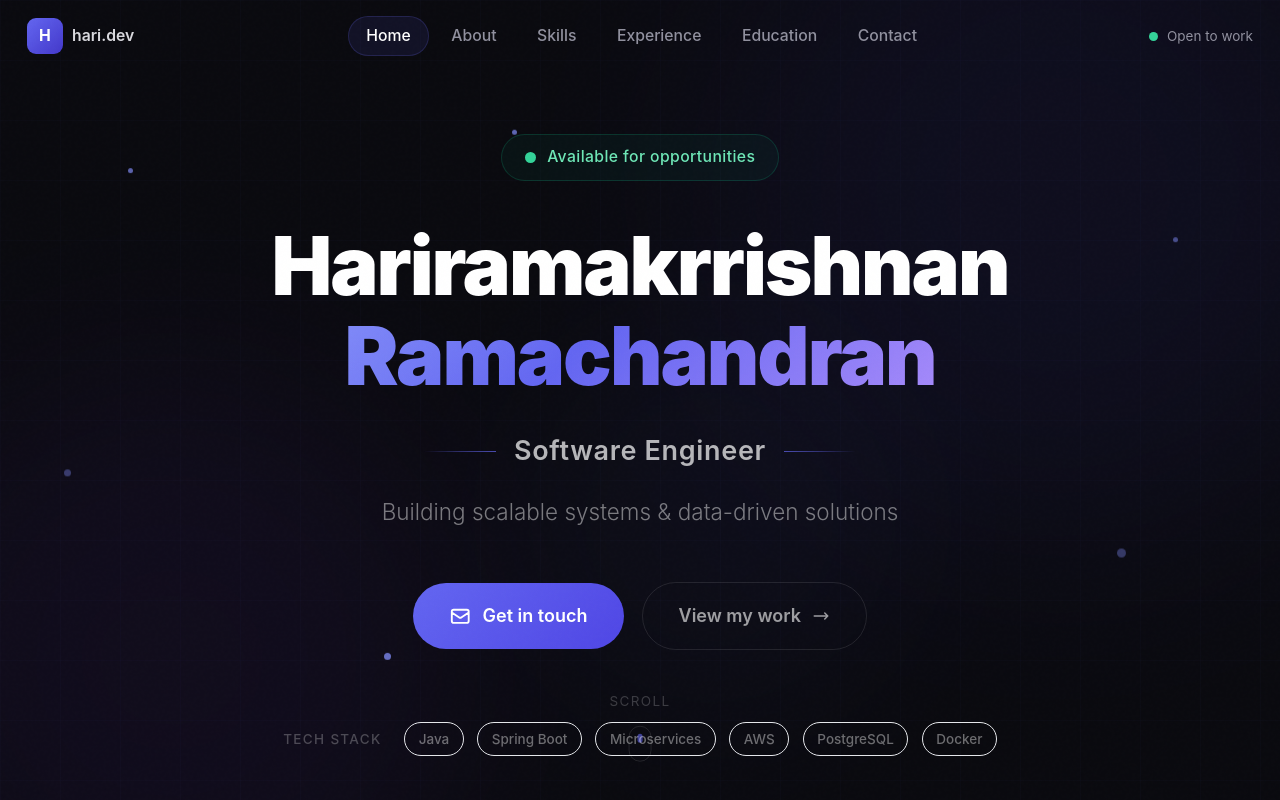
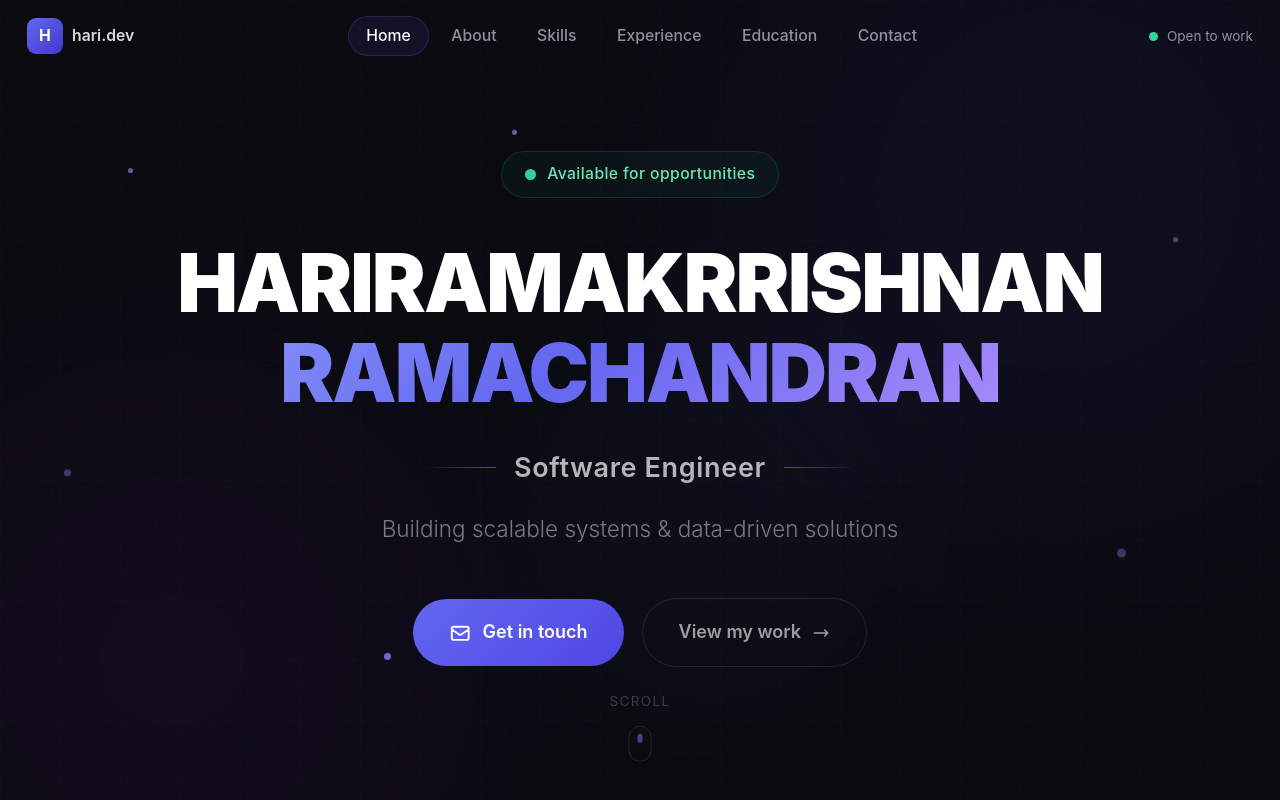
Before and after one commit to hariramakrrish/portfolio, a Next.js app: page / in a window 1280 px wide. Shown: the top 800 px of the page. Built offline with nearby package versions, Linux system fonts and the light colour scheme.

Commit message:
Remove tech stack strip, name in uppercase

```diff
--- a/src/components/Hero.tsx
+++ b/src/components/Hero.tsx
@@ -3,7 +3,6 @@
 import { motion } from "framer-motion";
 import { personalInfo } from "@/data/portfolio";
 
-const techStack = ["Java", "Spring Boot", "Microservices", "AWS", "PostgreSQL", "Docker"];
 
 export default function Hero() {
   return (
@@ -61,10 +60,10 @@ export default function Hero() {
           animate={{ opacity: 1, y: 0 }}
           transition={{ duration: 0.9, delay: 0.1 }}
         >
-          <h1 className="text-4xl sm:text-6xl lg:text-7xl font-black tracking-tight leading-tight mb-2">
+          <h1 className="text-4xl sm:text-6xl lg:text-7xl font-black tracking-tight leading-tight mb-2 uppercase">
             <span className="text-white">{personalInfo.name.split(" ")[0]}</span>
           </h1>
-          <h1 className="text-4xl sm:text-6xl lg:text-7xl font-black tracking-tight leading-tight mb-8">
+          <h1 className="text-4xl sm:text-6xl lg:text-7xl font-black tracking-tight leading-tight mb-8 uppercase">
             <span
               style={{
                 background: "linear-gradient(135deg, #818cf8 0%, #6366f1 40%, #a78bfa 100%)",
@@ -135,26 +134,6 @@ export default function Hero() {
           </a>
         </motion.div>
 
-        {/* Tech stack strip */}
-        <motion.div
-          initial={{ opacity: 0 }}
-          animate={{ opacity: 1 }}
-          transition={{ duration: 1, delay: 0.7 }}
-          className="flex flex-wrap items-center justify-center gap-3"
-        >
-          <span className="text-xs text-white/25 font-medium tracking-widest uppercase mr-2">Tech Stack</span>
-          {techStack.map((tech, i) => (
-            <motion.span
-              key={tech}
-              initial={{ opacity: 0, scale: 0.8 }}
-              animate={{ opacity: 1, scale: 1 }}
-              transition={{ delay: 0.8 + i * 0.07 }}
-              className="px-3 py-1.5 text-xs font-medium rounded-full border border-white/8 text-white/40 bg-white/3 hover:text-white/70 hover:border-accent-500/30 transition-all duration-300 cursor-default"
-            >
-              {tech}
-            </motion.span>
-          ))}
-        </motion.div>
       </div>
 
       {/* Scroll indicator */}
```
